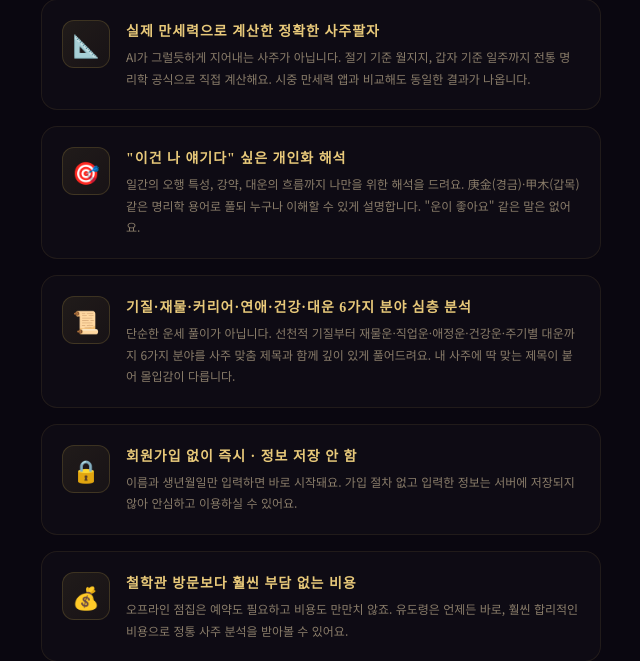
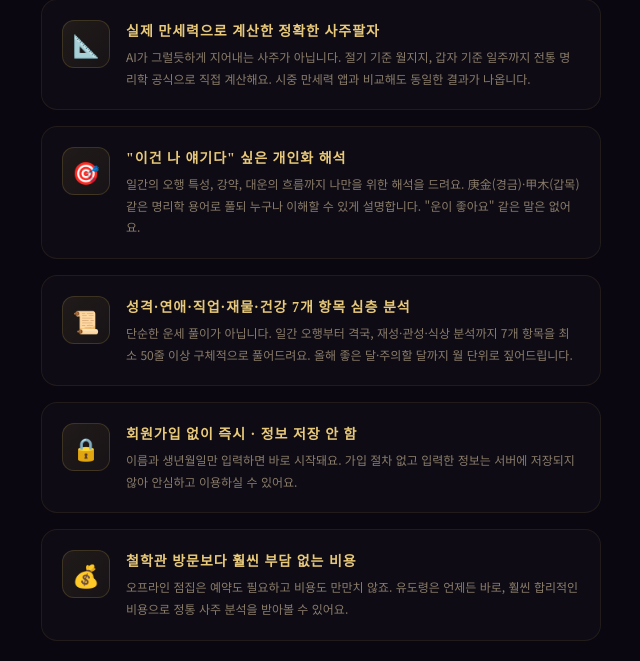
Before and after one commit to gud1955-sudo/yudoryeong, a Flask app: page / in a window 1280 px wide. Shown: the part 2917-3578 px from the top of the page, without its empty margins (319-959 px from the left). Run offline with Flask 3, Linux system fonts and the light colour scheme; some libraries are stand-ins or nearby versions.

Commit message:
tease 미리보기 영역 UI를 실제 분석 결과 포맷으로 변경
- teaseText를 [제목] + 내용 카드 형태 HTML로 렌더링
- tease-category / tease-cat-title CSS 추가
- 3회 질문 모달 항목 제거 (해당 기능 없음)
- features 설명 텍스트 원복

https://claude.ai/code/session_01R7rEE77RBF8gC9UChskq1K

```diff
--- a/templates/index.html
+++ b/templates/index.html
@@ -303,6 +303,9 @@
         .unlock-btn { padding:15px 28px; background:linear-gradient(135deg,#8a6820,var(--gold),var(--gold-light),var(--gold),#8a6820); background-size:200% 100%; border:none; border-radius:12px; color:#1a0f00; font-family:'Noto Serif KR',serif; font-size:15px; font-weight:700; letter-spacing:2px; cursor:pointer; box-shadow:0 4px 20px rgba(201,168,76,0.35); position:relative; overflow:hidden; touch-action:manipulation; }
         .unlock-btn::after { content:''; position:absolute; top:-50%; left:-60%; width:40%; height:200%; background:linear-gradient(90deg,transparent,rgba(255,255,255,0.15),transparent); transform:skewX(-20deg); animation:shine 2s infinite; }
         .price-badge { font-size:10px; background:rgba(0,0,0,0.25); padding:1px 7px; border-radius:8px; margin-left:4px; }
+        .tease-category { margin-bottom:16px; }
+        .tease-cat-title { font-family:'Noto Serif KR',serif; font-size:13px; color:var(--gold); letter-spacing:1px; margin-bottom:5px; }
+        .tease-category p { font-size:13px; line-height:1.9; color:var(--text-dim); margin:0; }
 
         /* ✅ 상세 분석 섹션 */
         .detail-section { display:none; }
@@ -710,8 +713,8 @@
         <div class="feature-item">
             <div class="feature-icon-wrap">📜</div>
             <div class="feature-text">
-                <h4>기질·재물·커리어·연애·건강·대운 <em>6가지 분야 심층 분석</em></h4>
-                <p>단순한 운세 풀이가 아닙니다. 선천적 기질부터 재물운·직업운·애정운·건강운·주기별 대운까지 6가지 분야를 사주 맞춤 제목과 함께 깊이 있게 풀어드려요. 내 사주에 딱 맞는 제목이 붙어 몰입감이 다릅니다.</p>
+                <h4>성격·연애·직업·재물·건강 <em>7개 항목 심층 분석</em></h4>
+                <p>단순한 운세 풀이가 아닙니다. 일간 오행부터 격국, 재성·관성·식상 분석까지 7개 항목을 최소 50줄 이상 구체적으로 풀어드려요. 올해 좋은 달·주의할 달까지 월 단위로 짚어드립니다.</p>
             </div>
         </div>
         <div class="feature-item">
@@ -1084,7 +1087,6 @@
         <p class="modal-desc">유도령이 <strong style="color:var(--gold-light)" id="modalCatName">종합 사주</strong>를<br>낱낱이 풀어드리리다</p>
         <div class="modal-features">
             <div class="modal-feature"><span class="modal-feature-icon">📜</span>상세 분석</div>
-            <div class="modal-feature"><span class="modal-feature-icon">💬</span>3회 질문</div>
         </div>
         <button class="kakao-btn" onclick="requestPay()">💛 카카오페이 · 9,900원</button>
         <button class="modal-close-btn" onclick="document.getElementById('payModal').classList.remove('active')">닫기</button>
@@ -1290,7 +1292,23 @@
         document.getElementById('previewText').innerText = data.preview || '';
         document.getElementById('teaseSectionTitle').innerText = '✦ 상세 감정서 — 6가지 운명 분석';
         document.getElementById('teaseTitle').innerText = '감정서가 준비되었소';
-        document.getElementById('teaseText').innerText  = '선천적 기질 및 성향\n타고난 기질과 심리 패턴, 사회적 페르소나\n\n재물 및 경제운\n재물 그릇의 크기, 투자 성향, 돈이 들어오는 시기\n\n직업 및 커리어\n천직과 유리한 산업군, 이직·창업 타이밍\n\n애정 및 인간관계\n연애 스타일, 배우자운, 인연이 오는 시기\n\n건강 및 라이프스타일\n취약한 신체 부위, 맞춤 개운법\n\n주기별 상세 운세\n대운의 흐름, 2026년 길흉, 인생의 골든타임';
+        document.getElementById('teaseText').innerHTML = `
+<div class="tease-category">
+  <div class="tease-cat-title">[庚金의 칼날 같은 본성]</div>
+  <p>그대는 庚金(경금) 일간으로, 강철처럼 날카롭고 단단한 기질을 타고났소. 어떤 상황에서도 흔들리지 않는 중심축이 있으나 그 단단함이 때로는 주변을 상하게 할 수 있으니 유연함을 기르시오.</p>
+</div>
+<div class="tease-category">
+  <div class="tease-cat-title">[재물이 쌓이는 土의 그릇]</div>
+  <p>재성이 일지에 뿌리를 내려 재물 복이 탄탄하오. 偏財(편재)의 기질로 크게 벌고 크게 쓰는 흐름이 반복되니 수입의 절반은 묻어두는 지혜가 필요하오.</p>
+</div>
+<div class="tease-category">
+  <div class="tease-cat-title">[食神이 이끄는 천직의 方向]</div>
+  <p>食神(식신)이 강하게 자리하여 창조와 표현의 영역에서 빛을 발하오. 사람을 다루는 직군보다 기술·기획·예술 방면이 그대의 기운과 맞아 떨어지오.</p>
+</div>
+<div class="tease-category">
+  <div class="tease-cat-title">[인연의 실타래가 묶이는 때]</div>
+  <p>배우자성이 년지에 앉아 인연의 실마리가 일찍부터 그어져 있소. 다만 주도권을 잡으려는 성향이 갈등의 씨앗이 될 수 있으니 한 발 물러서는 연습이 필요하오.</p>
+</div>`;
 
         document.getElementById('teaseSection').style.display = 'block';
         document.getElementById('detailSection').classList.remove('active');
```
